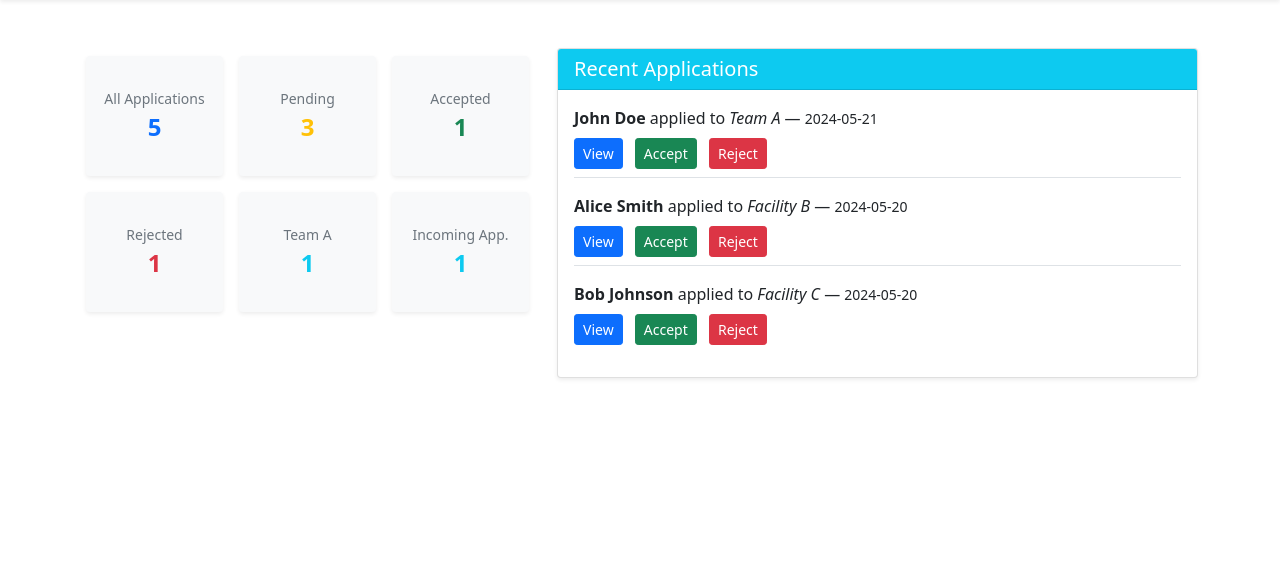
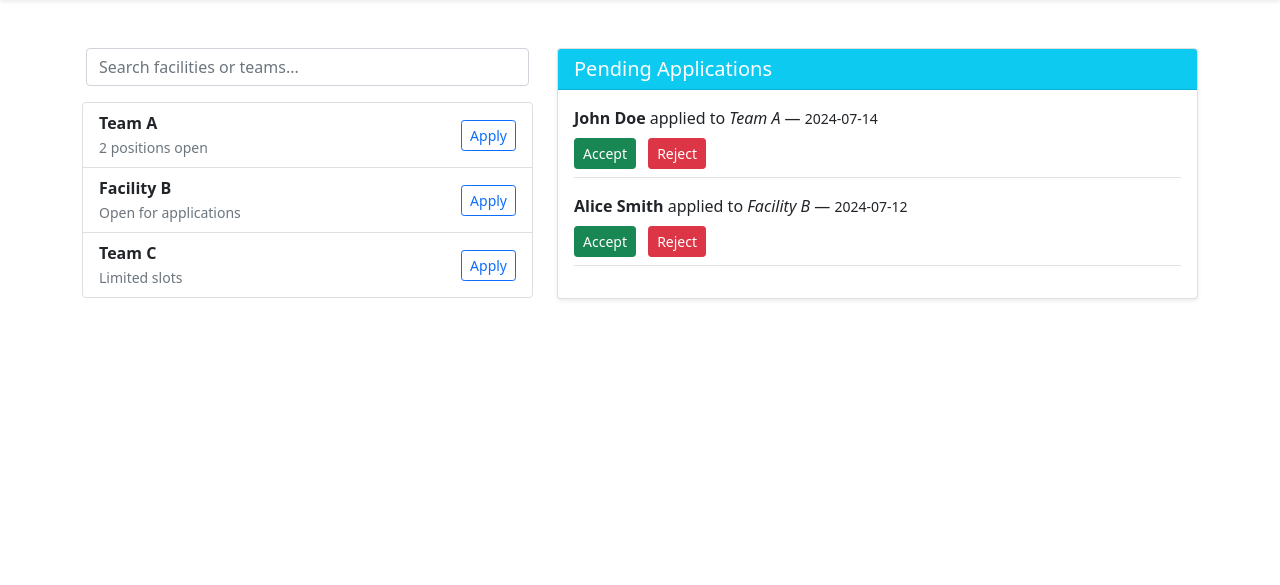
Before and after one commit to DiyanIvanov/facilityForge, a Django app: page /applications/ in a window 1280 px wide. Shown: the part 76-661 px from the top of the page. Run offline with Django 5.2, Linux system fonts and the light colour scheme; the visitor is signed in with stand-in values (Sample User, id 1); some libraries are stand-ins or nearby versions.

Commit message:
feat: update applications layout

```diff
--- a/templates/applications/applications.html
+++ b/templates/applications/applications.html
@@ -5,93 +5,86 @@
 
     <div class="container my-5">
         <div class="row">
-        <!-- Left Column: Application Tiles -->
+            <!-- Left Column: Search + Facility/Team List -->
             <div class="col-12 col-md-5 mb-4 mb-md-0">
-            <div class="d-grid gap-3 px-1 py-2"
-                 style="grid-template-columns: repeat(auto-fit, minmax(120px, 1fr));">
-
-                <!-- All Applications -->
-                <div class="bg-light rounded shadow-sm text-center d-flex flex-column justify-content-center align-items-center p-2"
-                     style="min-width: 120px; height: 120px; scroll-snap-align: start; flex-shrink: 0; cursor: pointer;">
-                    <div class="text-secondary small">All Applications</div>
-                    <div class="fw-bold fs-4 text-primary">5</div>
+                <!-- Search Box -->
+                <div class="mb-3 px-1">
+                    <input type="text" class="form-control" id="searchInput"
+                           placeholder="Search facilities or teams...">
                 </div>
 
-                <!-- Pending Applications -->
-                <div class="bg-light rounded shadow-sm text-center d-flex flex-column justify-content-center align-items-center p-2"
-                     style="min-width: 120px; height: 120px; scroll-snap-align: start; flex-shrink: 0; cursor: pointer;">
-                    <div class="text-secondary small">Pending</div>
-                    <div class="fw-bold fs-4 text-warning">3</div>
+                <!-- List of Facilities/Teams -->
+                <ul class="list-group" id="teamList" style="max-height: 500px; overflow-y: auto;">
+                    <li class="list-group-item d-flex justify-content-between align-items-center">
+                        <div>
+                            <strong>Team A</strong><br>
+                            <small class="text-muted">2 positions open</small>
+                        </div>
+                        <button class="btn btn-sm btn-outline-primary">Apply</button>
+                    </li>
+                    <li class="list-group-item d-flex justify-content-between align-items-center">
+                        <div>
+                            <strong>Facility B</strong><br>
+                            <small class="text-muted">Open for applications</small>
+                        </div>
+                        <button class="btn btn-sm btn-outline-primary">Apply</button>
+                    </li>
+                    <li class="list-group-item d-flex justify-content-between align-items-center">
+                        <div>
+                            <strong>Team C</strong><br>
+                            <small class="text-muted">Limited slots</small>
+                        </div>
+                        <button class="btn btn-sm btn-outline-primary">Apply</button>
+                    </li>
+                    <!-- Add more list items as needed -->
+                </ul>
             </div>
 
-                <!-- Accepted Applications -->
-                <div class="bg-light rounded shadow-sm text-center d-flex flex-column justify-content-center align-items-center p-2"
-                     style="min-width: 120px; height: 120px; scroll-snap-align: start; flex-shrink: 0; cursor: pointer;">
-                    <div class="text-secondary small">Accepted</div>
-                    <div class="fw-bold fs-4 text-success">1</div>
-                </div>
-
-                <!-- Rejected Applications -->
-                <div class="bg-light rounded shadow-sm text-center d-flex flex-column justify-content-center align-items-center p-2"
-                     style="min-width: 120px; height: 120px; scroll-snap-align: start; flex-shrink: 0; cursor: pointer;">
-                    <div class="text-secondary small">Rejected</div>
-                    <div class="fw-bold fs-4 text-danger">1</div>
-                </div>
-
-                <!-- Facility/Team Examples -->
-                <div class="bg-light rounded shadow-sm text-center d-flex flex-column justify-content-center align-items-center p-2"
-                     style="min-width: 120px; height: 120px; scroll-snap-align: start; flex-shrink: 0; cursor: pointer;">
-                    <div class="text-secondary small">Team A</div>
-                    <div class="fw-bold fs-4 text-info">1</div>
-                </div>
-
-                <div class="bg-light rounded shadow-sm text-center d-flex flex-column justify-content-center align-items-center p-2"
-                     style="min-width: 120px; height: 120px; scroll-snap-align: start; flex-shrink: 0; cursor: pointer;">
-                    <div class="text-secondary small">Incoming App.</div>
-                    <div class="fw-bold fs-4 text-info">1</div>
-                </div>
-
-            </div>
-        </div>
-
-        <!-- Right Column: Recent Applications -->
+            <!-- Right Column: Pending Applications -->
             <div class="col-12 col-md-7">
                 <div class="card shadow-sm">
                     <div class="card-header bg-info text-white">
-                    <h5 class="mb-0">Recent Applications</h5>
+                        <h5 class="mb-0">Pending Applications</h5>
                     </div>
                     <div class="card-body">
                         <!-- Application Item -->
                         <div class="mb-3 border-bottom pb-2">
-                        <div><strong>John Doe</strong> applied to <em>Team A</em> — <small>2024-05-21</small></div>
+                            <div><strong>John Doe</strong> applied to <em>Team A</em> — <small>2024-07-14</small></div>
                             <div class="mt-2">
-                            <button class="btn btn-sm btn-primary me-2">View</button>
                                 <button class="btn btn-sm btn-success me-2">Accept</button>
                                 <button class="btn btn-sm btn-danger">Reject</button>
                             </div>
                         </div>
 
                         <div class="mb-3 border-bottom pb-2">
-                        <div><strong>Alice Smith</strong> applied to <em>Facility B</em> — <small>2024-05-20</small></div>
+                            <div><strong>Alice Smith</strong> applied to <em>Facility B</em> — <small>2024-07-12</small>
+                            </div>
                             <div class="mt-2">
-                            <button class="btn btn-sm btn-primary me-2">View</button>
                                 <button class="btn btn-sm btn-success me-2">Accept</button>
                                 <button class="btn btn-sm btn-danger">Reject</button>
                             </div>
                         </div>
 
-                    <div class="mb-3">
-                        <div><strong>Bob Johnson</strong> applied to <em>Facility C</em> — <small>2024-05-20</small></div>
-                        <div class="mt-2">
-                            <button class="btn btn-sm btn-primary me-2">View</button>
-                            <button class="btn btn-sm btn-success me-2">Accept</button>
-                            <button class="btn btn-sm btn-danger">Reject</button>
-                        </div>
-                    </div>
+                        <!-- Add more application items as needed -->
                     </div>
                 </div>
             </div>
         </div>
     </div>
 
+    <!-- Optional: Live Search Script -->
+    <script>
+        const searchInput = document.getElementById('searchInput');
+        const listItems = document.querySelectorAll('#teamList li');
+
+        searchInput.addEventListener('input', function () {
+            const searchTerm = this.value.toLowerCase();
+            listItems.forEach(item => {
+                const text = item.innerText.toLowerCase();
+                item.style.display = text.includes(searchTerm) ? '' : 'none';
+            });
+        });
+    </script>
+
+
 {% endblock %}
```
Lines whose indentation alone changed are shown as unchanged.
